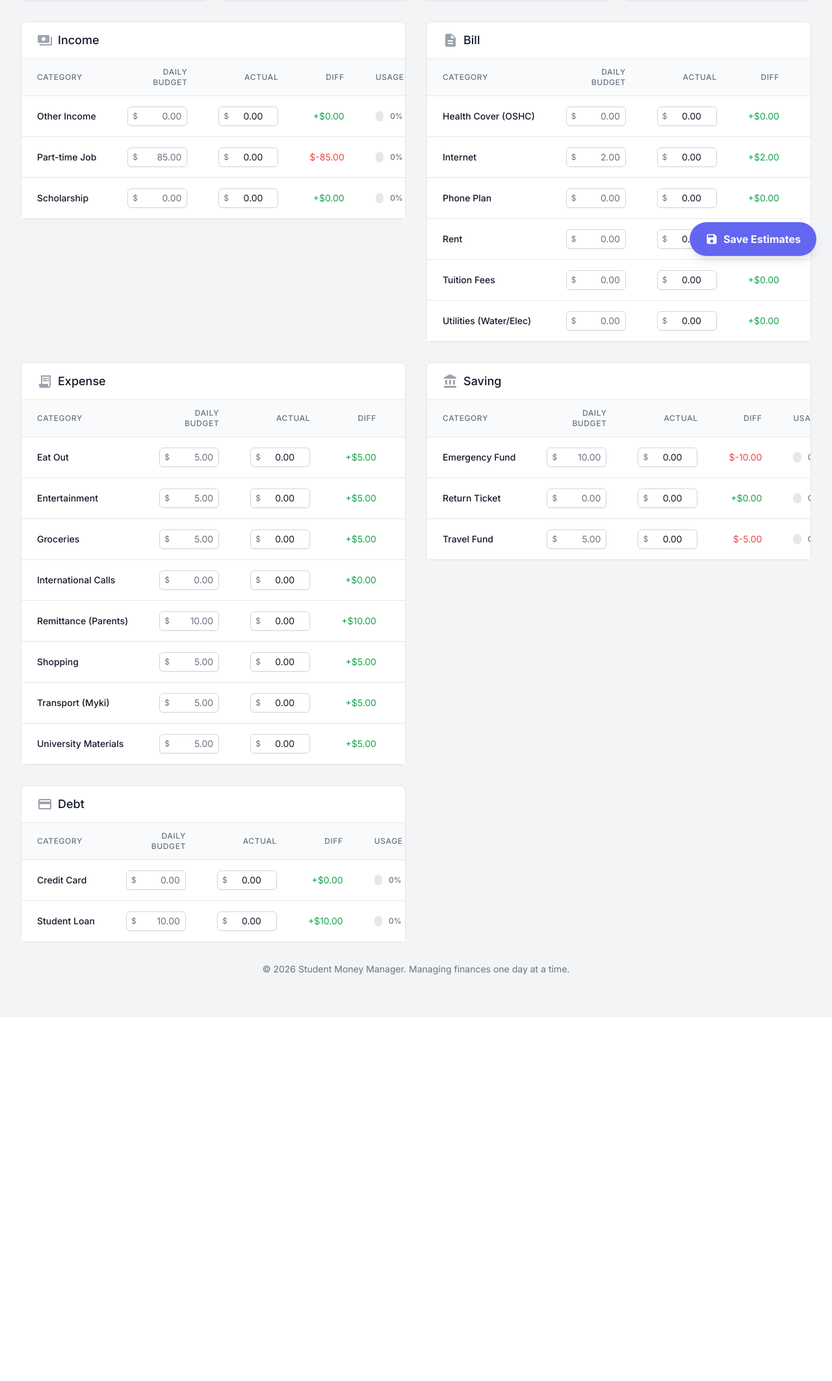
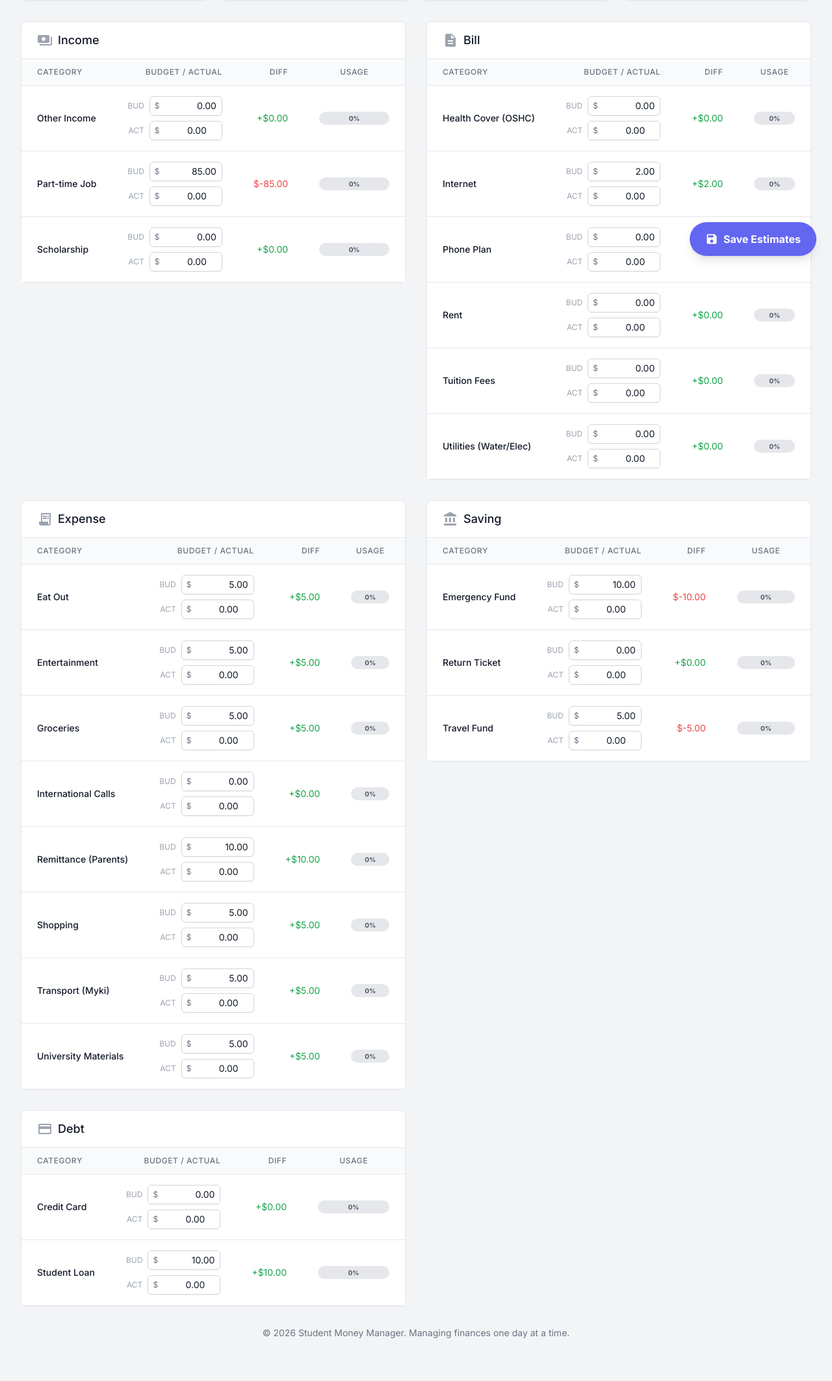
Before and after one commit to DustyxT/MoneyManagementAPP, a Flask app: page / in a window 1280 px wide. Shown: the part 382-2508 px from the top of the page at 65% size. Before the commit the page ends 1882 px from the top, so only its background shows below. Run offline with Flask 3, Linux system fonts and the light colour scheme; data comes from the database, SQL or seed files in the repository; some libraries are stand-ins or nearby versions.

Commit message:
Restructure Daily Manager: stacked Budget/Actual, wider Usage bar with internal percentage

```diff
--- a/templates/daily.html
+++ b/templates/daily.html
@@ -295,16 +295,13 @@
                                             class="px-6 py-3 text-left text-xs font-medium text-gray-500 dark:text-gray-400 uppercase tracking-wider">
                                             Category</th>
                                         <th
-                                            class="px-6 py-3 text-right text-xs font-medium text-gray-500 dark:text-gray-400 uppercase tracking-wider min-w-[140px]">
-                                            Daily Budget</th>
-                                        <th
-                                            class="px-6 py-3 text-right text-xs font-medium text-gray-500 dark:text-gray-400 uppercase tracking-wider min-w-[140px]">
-                                            Actual</th>
+                                            class="px-6 py-3 text-right text-xs font-medium text-gray-500 dark:text-gray-400 uppercase tracking-wider min-w-[150px]">
+                                            Budget / Actual</th>
                                         <th
                                             class="px-6 py-3 text-right text-xs font-medium text-gray-500 dark:text-gray-400 uppercase tracking-wider">
                                             Diff</th>
                                         <th
-                                            class="px-6 py-3 text-center text-xs font-medium text-gray-500 dark:text-gray-400 uppercase tracking-wider w-32">
+                                            class="px-6 py-3 text-center text-xs font-medium text-gray-500 dark:text-gray-400 uppercase tracking-wider w-48">
                                             Usage</th>
                                     </tr>
                                 </thead>
@@ -315,9 +312,10 @@
                                         <td
                                             class="px-6 py-4 whitespace-nowrap text-sm font-medium text-gray-900 dark:text-white">
                                             {{ item.category }}</td>
-                                        <td
-                                            class="px-6 py-4 whitespace-nowrap text-sm text-gray-500 dark:text-gray-400 text-right">
-                                            <div class="relative rounded-md shadow-sm max-w-[150px] ml-auto">
+                                        <td class="px-6 py-4 text-sm text-right space-y-2">
+                                            <div class="flex items-center justify-end gap-2">
+                                                <span class="text-xs text-gray-400 uppercase">Bud</span>
+                                                <div class="relative rounded-md shadow-sm w-28">
                                                     <div
                                                         class="absolute inset-y-0 left-0 pl-2 flex items-center pointer-events-none">
                                                         <span class="text-gray-500 sm:text-xs">$</span>
@@ -326,10 +324,10 @@
                                                         value="{{ '{:.2f}'.format(item.budgeted) }}"
                                                         class="focus:ring-primary focus:border-primary block w-full pl-5 pr-2 sm:text-sm border-gray-300 dark:border-gray-600 dark:bg-slate-800 rounded-md text-right py-1">
                                                 </div>
-                                        </td>
-                                        <td
-                                            class="px-6 py-4 whitespace-nowrap text-sm text-gray-900 dark:text-white text-right">
-                                            <div class="relative rounded-md shadow-sm max-w-[150px] ml-auto">
+                                            </div>
+                                            <div class="flex items-center justify-end gap-2">
+                                                <span class="text-xs text-gray-400 uppercase">Act</span>
+                                                <div class="relative rounded-md shadow-sm w-28">
                                                     <div
                                                         class="absolute inset-y-0 left-0 pl-2 flex items-center pointer-events-none">
                                                         <span class="text-gray-500 sm:text-xs">$</span>
@@ -338,20 +336,24 @@
                                                         value="{{ '{:.2f}'.format(item.actual) }}"
                                                         class="focus:ring-primary focus:border-primary block w-full pl-5 pr-2 sm:text-sm border-gray-300 dark:border-gray-600 dark:bg-slate-800 rounded-md text-right py-1">
                                                 </div>
+                                            </div>
                                         </td>
                                         <td
                                             class="px-6 py-4 whitespace-nowrap text-sm {% if item.diff >= 0 %}text-green-600 dark:text-green-400{% else %}text-red-500 dark:text-red-400{% endif %} text-right">
                                             {% if item.diff >= 0 %}+{% endif %}${{ "{:,.2f}".format(item.diff) }}</td>
                                         <td class="px-6 py-4 whitespace-nowrap text-sm text-gray-500 text-center">
-                                            <div class="flex items-center gap-2">
                                             <div
-                                                    class="w-full bg-gray-200 dark:bg-gray-700 rounded-full h-4 relative">
-                                                    <div class="bg-primary h-4 rounded-full transition-all duration-500 ease-out"
-                                                        style="width: {{ item.usage }}%"></div>
+                                                class="w-full bg-gray-200 dark:bg-gray-700 rounded-full h-5 relative overflow-hidden">
+                                                <div class="bg-primary h-full rounded-full flex items-center justify-center text-[10px] font-bold text-white transition-all duration-500 ease-out whitespace-nowrap"
+                                                    style="width: {{ item.usage }}%">
+                                                    {% if item.usage >= 20 %}{{ "{:.0f}".format(item.usage) }}%{% endif
+                                                    %}
                                                 </div>
-                                                <span
-                                                    class="text-xs font-medium text-gray-500 dark:text-gray-400 min-w-[3ch]">{{
-                                                    "{:.0f}".format(item.usage) }}%</span>
+                                                {% if item.usage < 20 %} <div
+                                                    class="absolute inset-0 flex items-center justify-center text-[10px] font-bold text-gray-600 dark:text-gray-300">
+                                                    {{ "{:.0f}".format(item.usage) }}%
+                                            </div>
+                                            {% endif %}
                         </div>
                         </td>
                         </tr>
```
Lines whose indentation alone changed are shown as unchanged.
